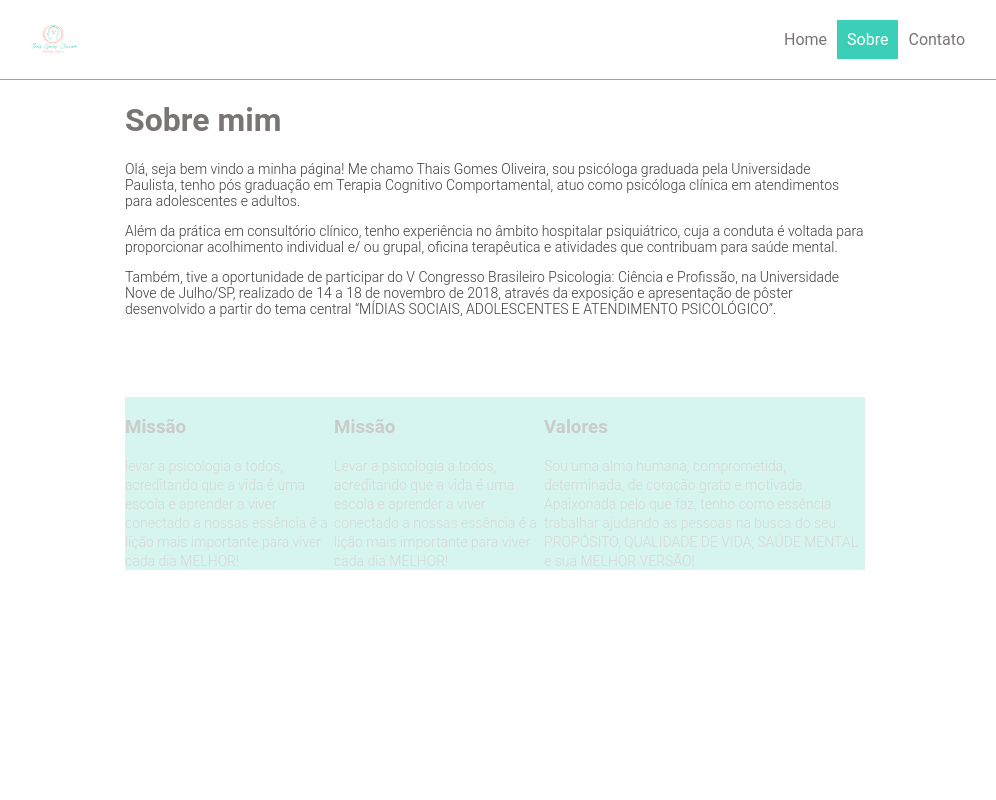
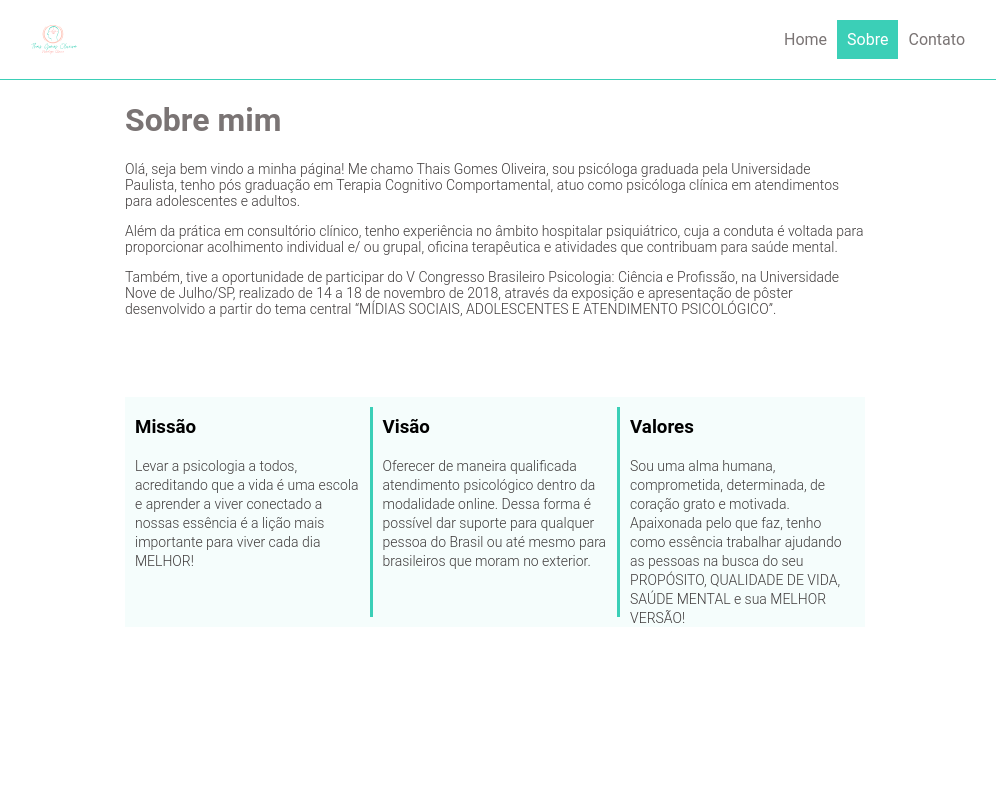
Before and after one commit to marcosrib/site-nextjs, a Next.js app: page /sobre in a window 1280 px wide. Shown: the top 800 px of the page, without its empty margins (145-1141 px from the left). Built offline with nearby package versions, Linux system fonts and the light colour scheme.

Commit message:
fix: create component cardAbout and finished page sobre

```diff
--- /dev/null
+++ b/src/components/Card/AboutCard/AboutCard.module.css
@@ -0,0 +1,10 @@
+.cardContent {
+    width: 50%;
+    padding: 0 10px 0 10px;
+}
+
+#text {
+    color: var(--color-black-primary);
+    font-weight: 300;
+    font-size: 14px;
+}
--- /dev/null
+++ b/src/components/Card/AboutCard/index.tsx
@@ -0,0 +1,18 @@
+
+import styles from './AboutCard.module.css'
+interface Props {
+  text: string;
+  title: string;
+}
+function AboutCard({ text, title }: Props) {
+  return (
+    <div className={styles.cardContent}>
+      <h3>{title}</h3>
+      <span id={styles.text}>
+        {text}
+      </span>
+    </div>
+  );
+}
+
+export default AboutCard;
--- a/src/pages/sobre/Sobre.module.css
+++ b/src/pages/sobre/Sobre.module.css
@@ -16,8 +16,7 @@
 }
 
 .card {
-    background-color: rgba(59, 207, 183, 4);
-    opacity: 0.2;
+    background-color: rgba(59, 207, 183, 0.05);
     margin-top: 80px;
     display: flex;
     flex-direction: row;
@@ -28,3 +27,11 @@
     font-weight: 300;
     font-size: 14px;
 }
+
+.verticalLine {
+    width: 4px;
+    background: var(--color-primary);
+    float: left;
+    height: auto;
+    margin: 10px 0 10px 0;
+}
--- a/src/pages/sobre/index.tsx
+++ b/src/pages/sobre/index.tsx
@@ -1,5 +1,6 @@
 import React from 'react';
 import styles from './Sobre.module.css'
+import AboutCard from '../../components/Card/AboutCard';
 function sobre() {
   return (
     <div className={styles.container} >
@@ -8,24 +9,17 @@ function sobre() {
       <p id={styles.text}>Além da prática em consultório clínico, tenho experiência no âmbito hospitalar psiquiátrico, cuja a conduta é voltada para proporcionar acolhimento individual e/ ou grupal, oficina terapêutica e atividades que contribuam para saúde mental.</p>
       <p id={styles.text}>Também, tive a oportunidade de participar do V Congresso Brasileiro Psicologia: Ciência e Profissão, na Universidade Nove de Julho/SP, realizado de 14 a 18 de novembro de 2018, através da exposição e apresentação de pôster desenvolvido a partir do tema central “MÍDIAS SOCIAIS, ADOLESCENTES E ATENDIMENTO PSICOLÓGICO”.</p>
       <div className={styles.card}>
-        <div >
-          <h3>Missão</h3>
-          <span id={styles.text}>
-            levar a psicologia a todos, acreditando que a vida é uma escola e aprender a viver conectado a nossas essência é a lição mais importante para viver cada dia MELHOR!
-          </span>
-        </div>
-        <div>
-          <h3>Missão</h3>
-          <span id={styles.text}>
-            Levar a psicologia a todos, acreditando que a vida é uma escola e aprender a viver conectado a nossas essência é a lição mais importante para viver cada dia MELHOR!
-          </span>
-        </div>
-        <div>
-          <h3>Valores</h3>
-          <span id={styles.text}>
-            Sou uma alma humana, comprometida, determinada, de coração grato e motivada. Apaixonada pelo que faz, tenho como essência trabalhar ajudando as pessoas na busca do seu PROPÓSITO, QUALIDADE DE VIDA, SAÚDE MENTAL e sua MELHOR VERSÃO!
-          </span>
-        </div>
+        <AboutCard
+          title="Missão"
+          text="Levar a psicologia a todos, acreditando que a vida é uma escola e aprender a viver conectado a nossas essência é a lição mais importante para viver cada dia MELHOR!" />
+        <div className={styles.verticalLine}></div>
+        <AboutCard
+          title="Visão"
+          text="Oferecer de maneira qualificada atendimento psicológico dentro da modalidade online. Dessa forma é possível dar suporte para qualquer pessoa do Brasil ou até mesmo para brasileiros que moram no exterior." />
+        <div className={styles.verticalLine}></div>
+        <AboutCard
+          title="Valores"
+          text="Sou uma alma humana, comprometida, determinada, de coração grato e motivada. Apaixonada pelo que faz, tenho como essência trabalhar ajudando as pessoas na busca do seu PROPÓSITO, QUALIDADE DE VIDA, SAÚDE MENTAL e sua MELHOR VERSÃO!" />
       </div>
     </div>
   )
```
